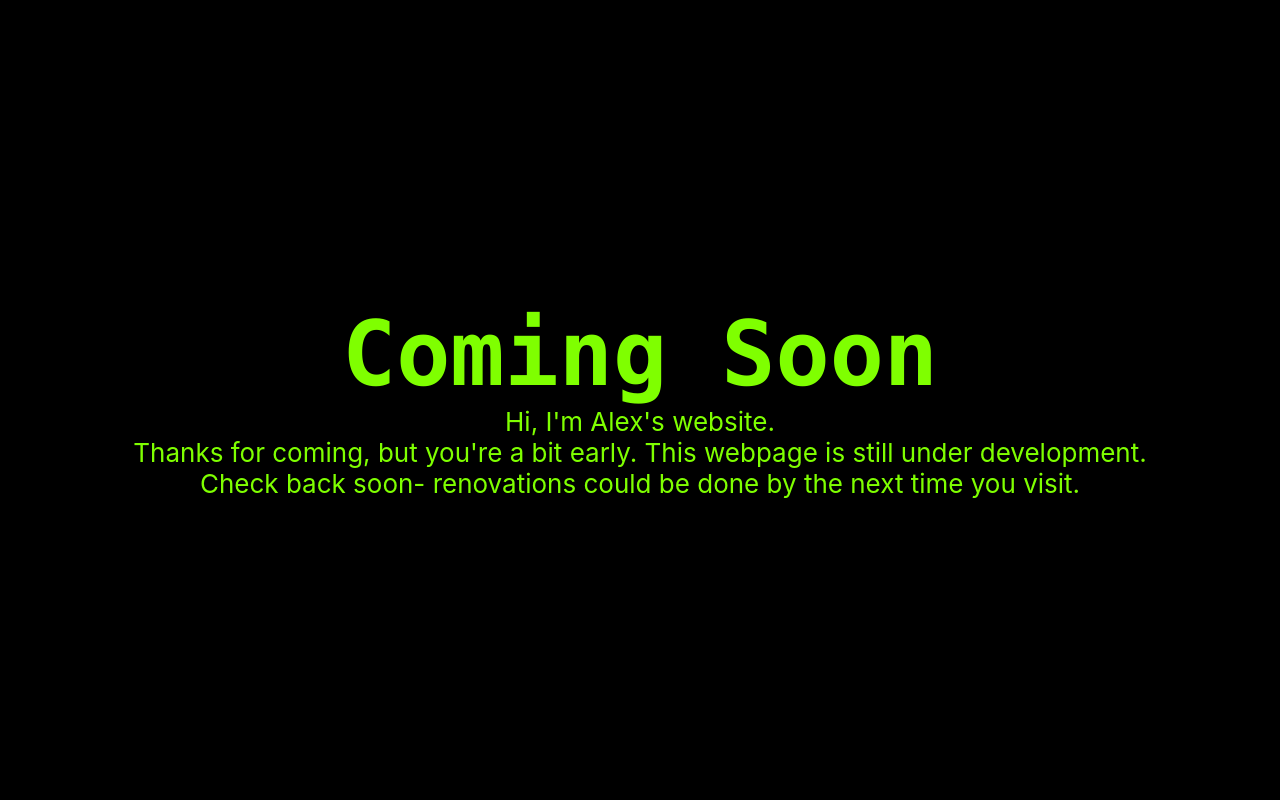
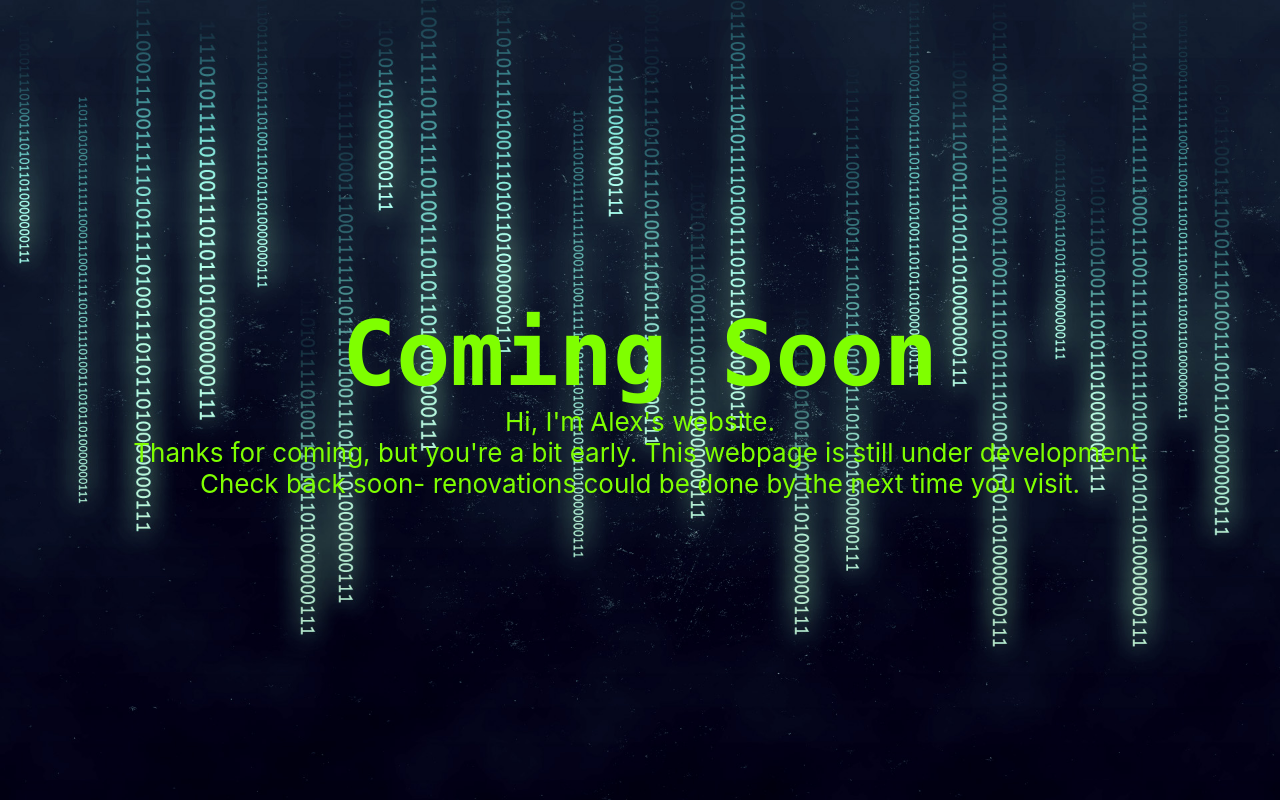
Before and after one commit to amontes261/Self-Site, a React (Create React App) app: page / in a window 1280 px wide. Built offline with nearby package versions, Linux system fonts and the light colour scheme.

Commit message:
Trying to fix white screen pt. 2...
- remove percent symbol(s) from opacity characteristics

```diff
--- a/src/App.css
+++ b/src/App.css
@@ -19,12 +19,10 @@
 
 .container{
   background-color: black;
-  /* background-image: url('./assets/backgroundImg.png');
+  background-image: url('./assets/backgroundImg.png');
   background-size: cover;
-  opacity: 80%; */
 }
 
 .textContainer{
   color:chartreuse;
-  opacity: 100%;
 }
```
